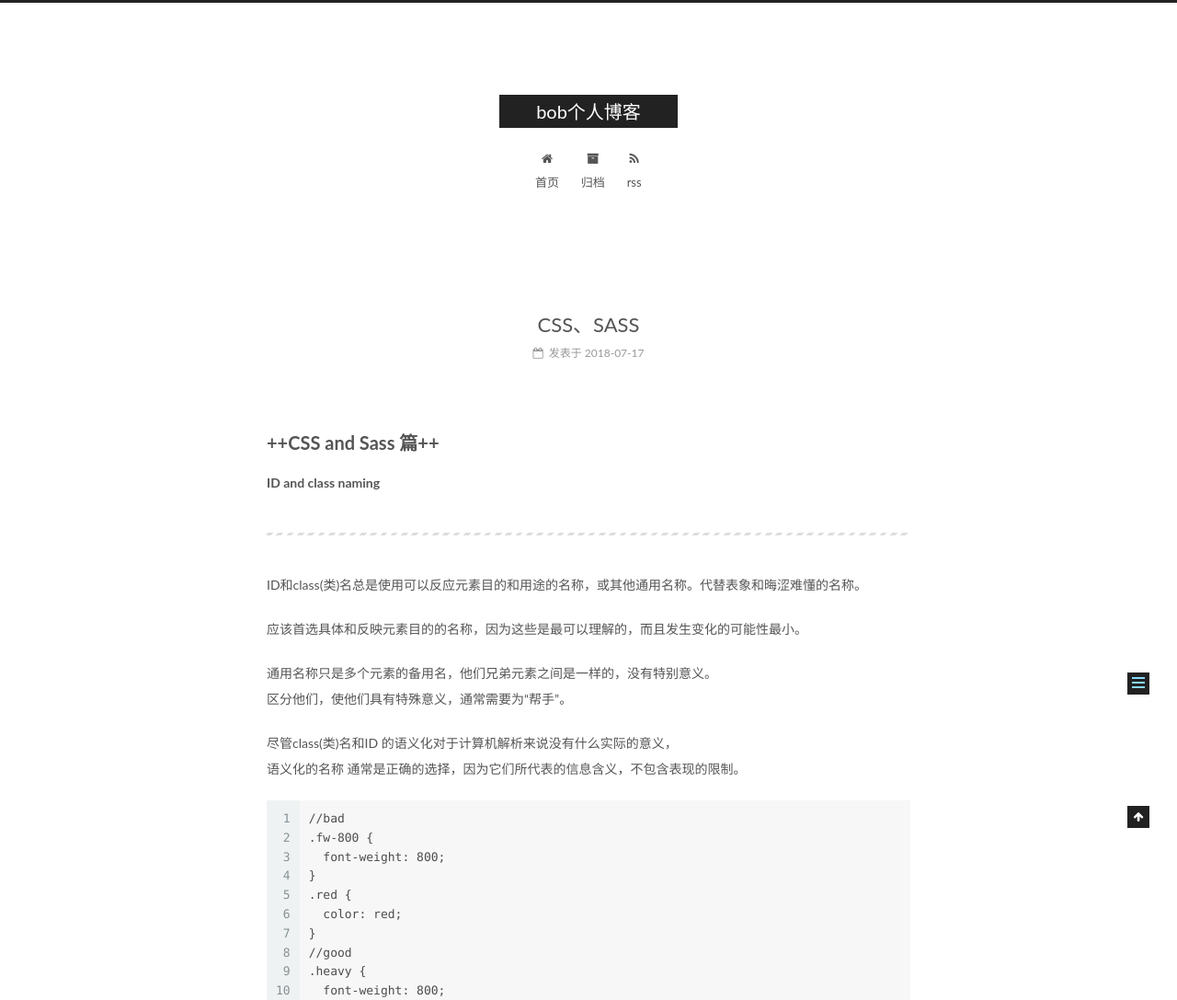
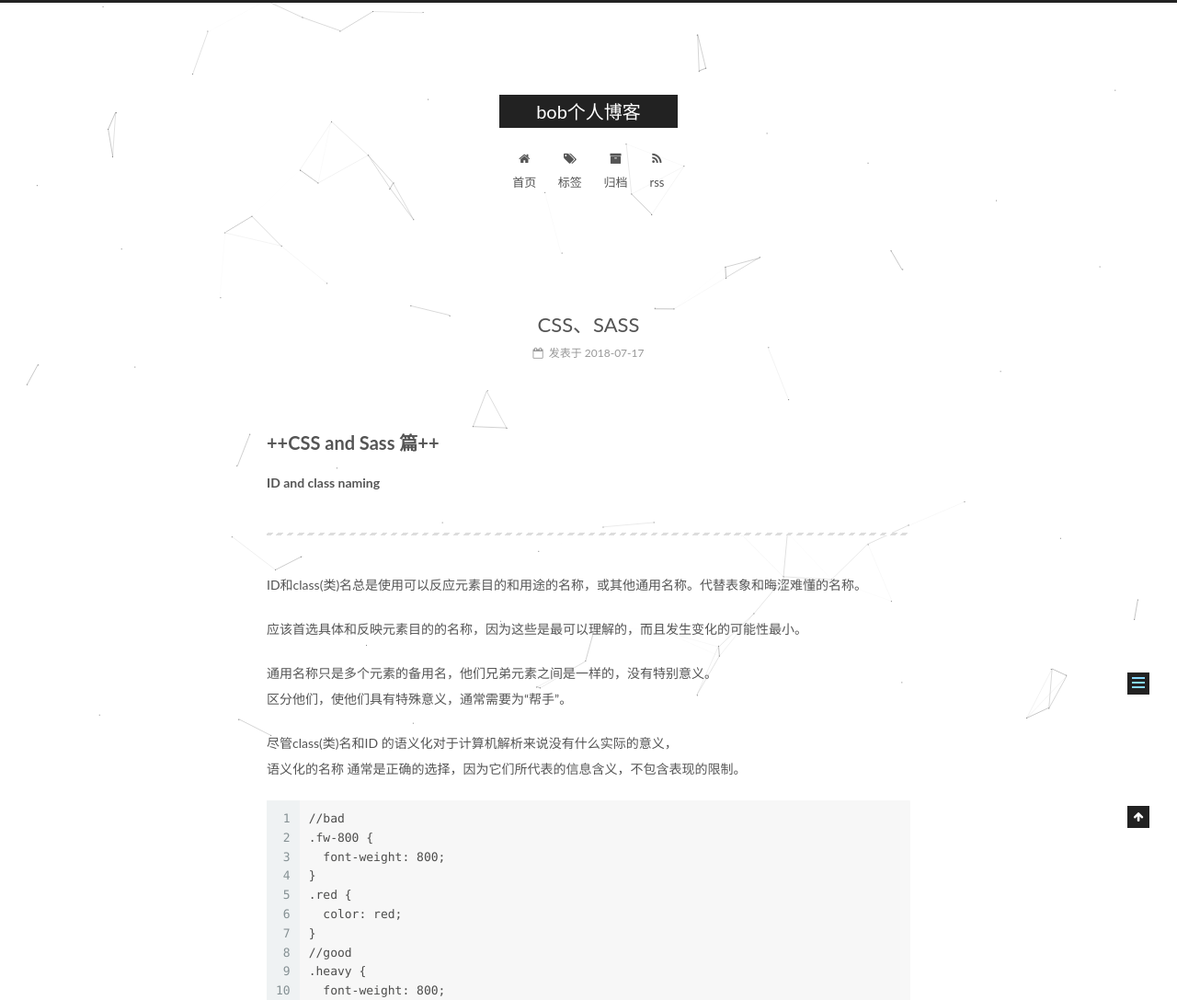
Before and after one commit to bobliyz/bobliyz.github.io, a plain HTML site: page 2018/07/17/CSS、SASS/index.html in a window 1280 px wide. Shown: the top 1087 px of the page at 92% size. Drawn offline with Linux system fonts and the light colour scheme.

Commit message:
Site updated: 2018-07-17 16:54:10

```diff
--- a/2018/07/17/CSS、SASS/index.html
+++ b/2018/07/17/CSS、SASS/index.html
@@ -188,6 +188,16 @@
               <i class="menu-item-icon fa fa-fw fa-home"></i> <br />
 
             首页
+          </a>
+        </li>
+
+
+        <li class="menu-item menu-item-tags">
+          <a href="/tags/" rel="section">
+
+              <i class="menu-item-icon fa fa-fw fa-tags"></i> <br />
+
+            标签
           </a>
         </li>
 
@@ -678,6 +688,8 @@
 
 
 
+
+
     <script type="text/javascript" src="/lib/jquery/index.js?v=2.1.3"></script>
 
 
@@ -704,6 +716,11 @@
 
 
     <script type="text/javascript" src="/lib/fancybox/source/jquery.fancybox.pack.js?v=2.1.5"></script>
+
+
+
+
+    <script type="text/javascript" src="/lib/canvas-nest/canvas-nest.min.js"></script>
 
 
 
--- a/css/main.css
+++ b/css/main.css
@@ -1822,7 +1822,7 @@ pre .javascript .function {
   width: 4px;
   height: 4px;
   border-radius: 50%;
-  background: #ffff1a;
+  background: #41ff90;
 }
 .links-of-blogroll {
   font-size: 13px;
```
Also changed, not shown: 2018/07/17/ES6规范/index.html (+17 -0 lines), 2018/07/17/hello-world/index.html (+17 -0 lines), archives/2018/07/index.html (+17 -0 lines), archives/2018/index.html (+17 -0 lines), archives/index.html (+17 -0 lines), index.html (+17 -0 lines).
